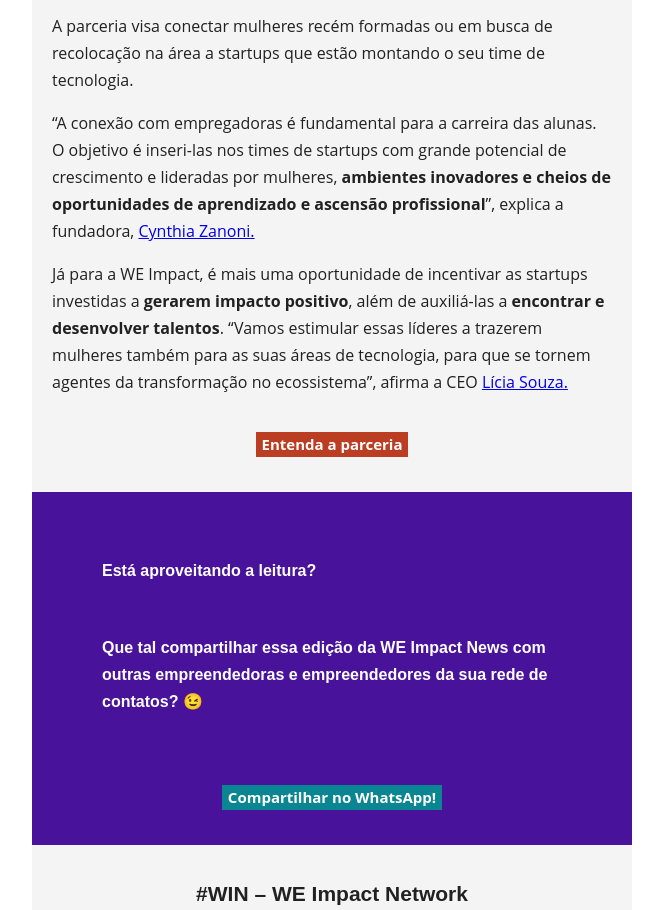
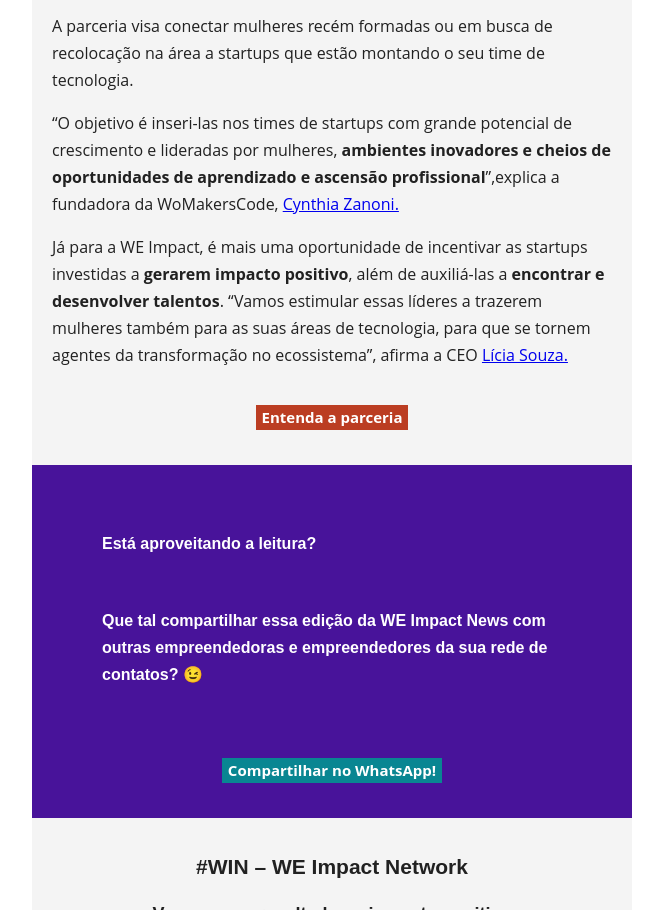
Before and after one commit to weimpact-tech/newsletter-11, a plain HTML site: page index.html in a window 1280 px wide. Shown: the part 1333-2243 px from the top of the page, without its empty margins (308-971 px from the left). Drawn offline with Linux system fonts and the light colour scheme.

Commit message:
fix destaque

```diff
--- a/index.html
+++ b/index.html
@@ -124,13 +124,12 @@
 
                                                         <p
                                                             style="-webkit-text-size-adjust: 100%; -ms-text-size-adjust: 100%; font-size: 16px; text-align: left;">
-                                                            “A conexão com empregadoras é fundamental para a carreira
-                                                            das alunas. O objetivo é inseri-las nos times de startups
+                                                            “O objetivo é inseri-las nos times de startups
                                                             com grande potencial de crescimento e lideradas por
                                                             mulheres, <b>ambientes inovadores e cheios de oportunidades
-                                                                de aprendizado e ascensão profissional</b>”, explica a
-                                                            fundadora, <a
-                                                                href='https://www.linkedin.com/in/cynthiazanoni/'
+                                                                de aprendizado e ascensão profissional</b>”,explica a
+                                                            fundadora da WoMakersCode,
+                                                            <a href='https://www.linkedin.com/in/cynthiazanoni/'
                                                                 target='_blank'>Cynthia Zanoni.</a><br>
                                                         </p>
                                                         <p
@@ -212,10 +211,11 @@
                                                         </h3>
                                                         <img src="https://weimpact-tech.github.io/newsletter-11/img/Foto_WIN_N11.png"
                                                             style="-ms-interpolation-mode: bicubic; border: 0; line-height: 100%; outline: none; text-decoration: none; width: 100%; display: inline; height: auto; max-width: 290px;"
-                                                   sss         alt="foto da COO da Venuxx, Gabrielle Jaquier">
+                                                            sss alt="foto da COO da Venuxx, Gabrielle Jaquier">
                                                         <p id="subTituloWin"
                                                             style="-webkit-text-size-adjust: 100%; -ms-text-size-adjust: 100%; padding-left: 20px; padding-right: 20px; font-family: 'Poppins', sans-serif; font-size: 14px; text-align: center;">
-                                                            <a href="https://www.linkedin.com/in/gabrielle-jaquier-oliveira-0761a322/" target="_blank"
+                                                            <a href="https://www.linkedin.com/in/gabrielle-jaquier-oliveira-0761a322/"
+                                                                target="_blank"
                                                                 style="-webkit-text-size-adjust: 100%; -ms-text-size-adjust: 100%;">Gabrielle
                                                                 Jaquier</a>, cofundadora e COO da Venuxx
                                                         </p>
```
